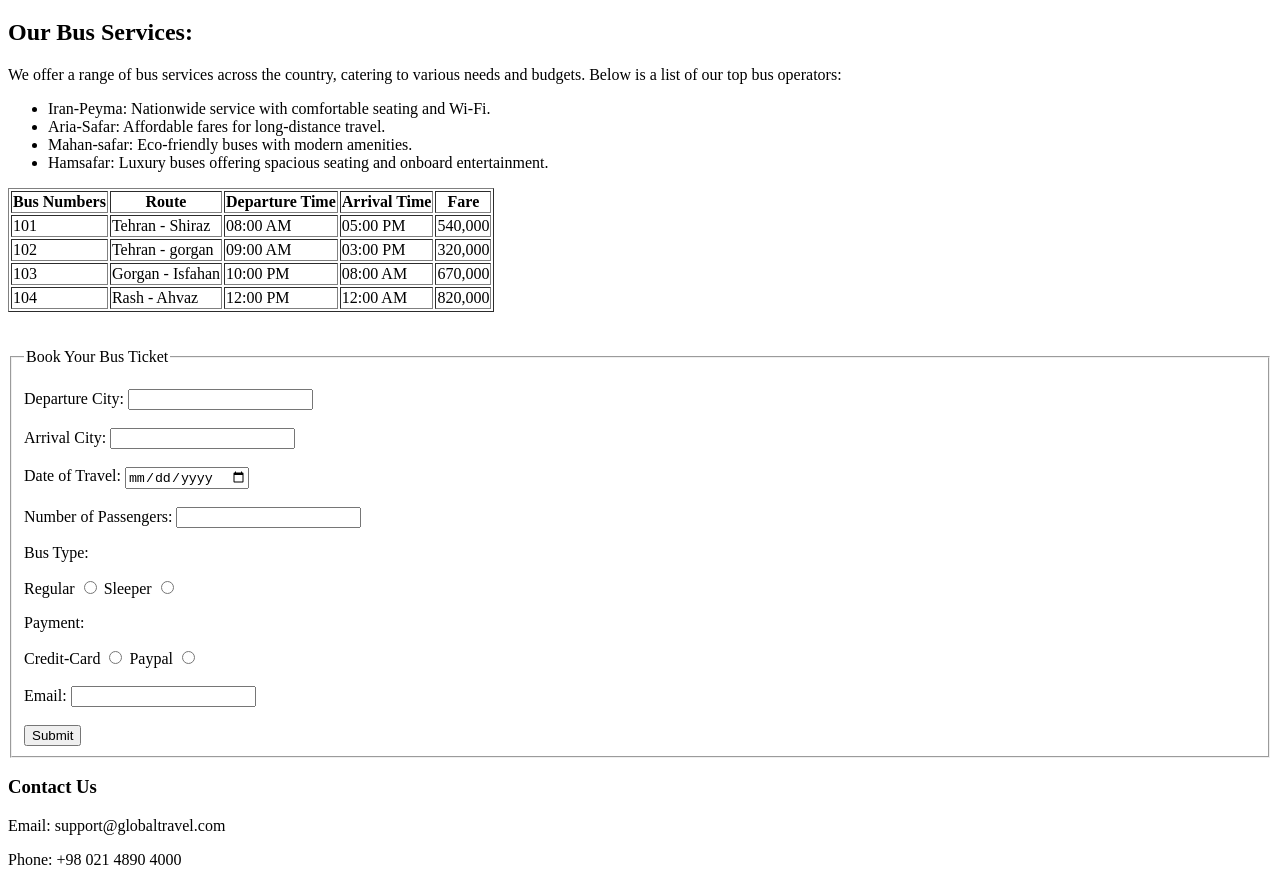
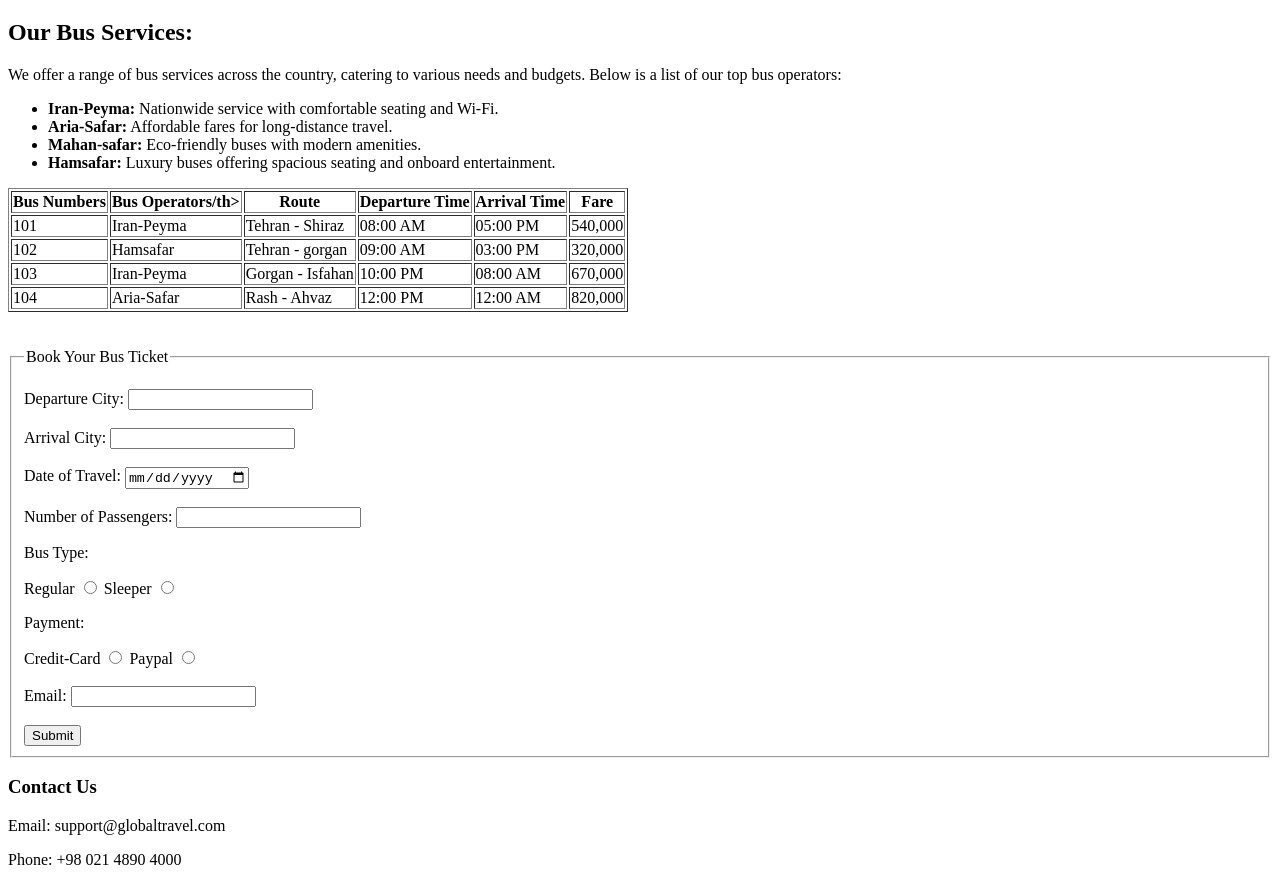
Before and after one commit to SaminRj/Global-Travel, a plain HTML site: page bus.html in a window 1280 px wide. Shown: the part 897-1782 px from the top of the page. Drawn offline with Linux system fonts and the light colour scheme.

Commit message:
improving the list and the table

```diff
--- a/bus.html
+++ b/bus.html
@@ -37,12 +37,12 @@
       </p>
       <ul>
         <li>
-          Iran-Peyma: Nationwide service with comfortable seating and Wi-Fi.
+          <strong>Iran-Peyma:</strong> Nationwide service with comfortable seating and Wi-Fi.
         </li>
-        <li>Aria-Safar: Affordable fares for long-distance travel.</li>
-        <li>Mahan-safar: Eco-friendly buses with modern amenities.</li>
+        <li><strong>Aria-Safar:</strong> Affordable fares for long-distance travel.</li>
+        <li><strong>Mahan-safar:</strong> Eco-friendly buses with modern amenities.</li>
         <li>
-          Hamsafar: Luxury buses offering spacious seating and onboard
+          <strong>Hamsafar:</strong> Luxury buses offering spacious seating and onboard
           entertainment.
         </li>
       </ul>
@@ -50,6 +50,7 @@
         <thead>
           <tr>
             <th>Bus Numbers</th>
+            <th>Bus Operators/th>
             <th>Route</th>
             <th>Departure Time</th>
             <th>Arrival Time</th>
@@ -59,6 +60,7 @@
         <tbody>
           <tr>
             <td>101</td>
+            <td>Iran-Peyma</td>
             <td>Tehran - Shiraz</td>
             <td>08:00 AM</td>
             <td>05:00 PM</td>
@@ -66,6 +68,7 @@
           </tr>
           <tr>
             <td>102</td>
+            <td>Hamsafar</td>
             <td>Tehran - gorgan</td>
             <td>09:00 AM</td>
             <td>03:00 PM</td>
@@ -73,6 +76,7 @@
           </tr>
           <tr>
             <td>103</td>
+            <td>Iran-Peyma</td>
             <td>Gorgan - Isfahan</td>
             <td>10:00 PM</td>
             <td>08:00 AM</td>
@@ -80,6 +84,7 @@
           </tr>
           <tr>
             <td>104</td>
+            <td>Aria-Safar</td>
             <td>Rash - Ahvaz</td>
             <td>12:00 PM</td>
             <td>12:00 AM</td>
```
